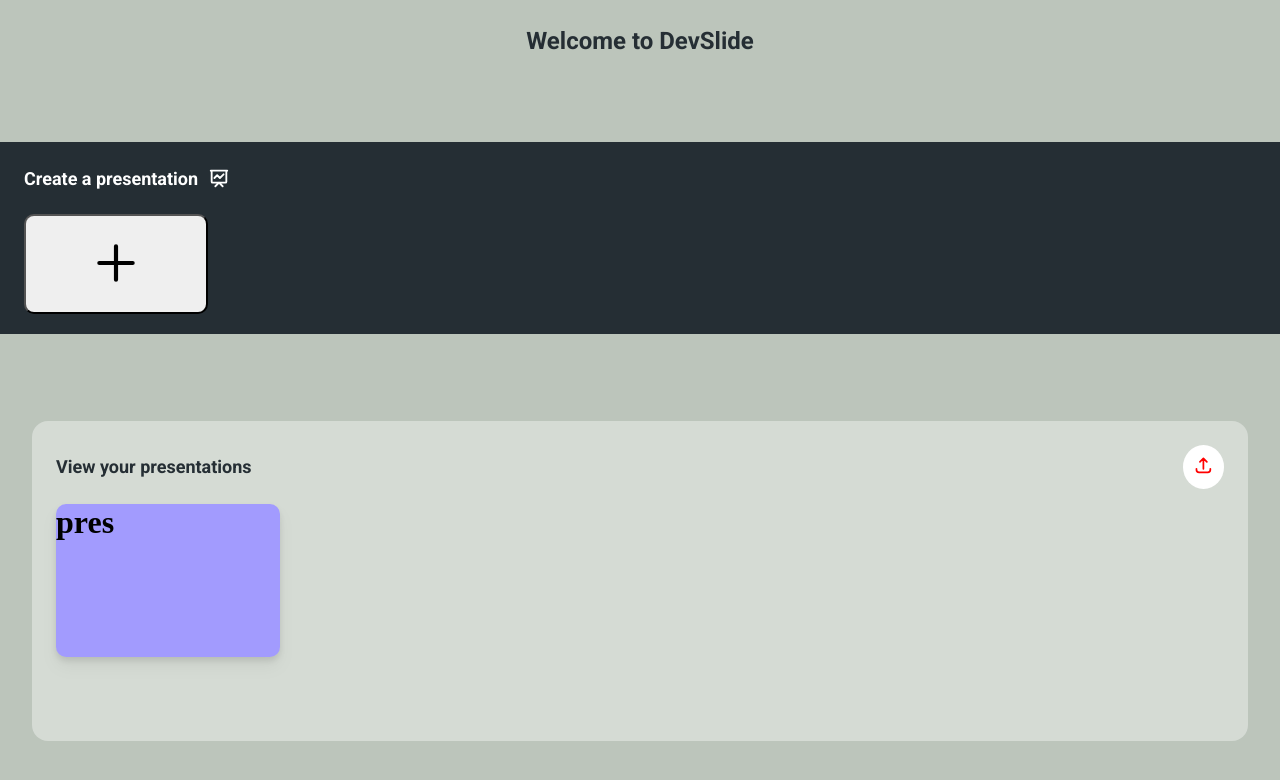
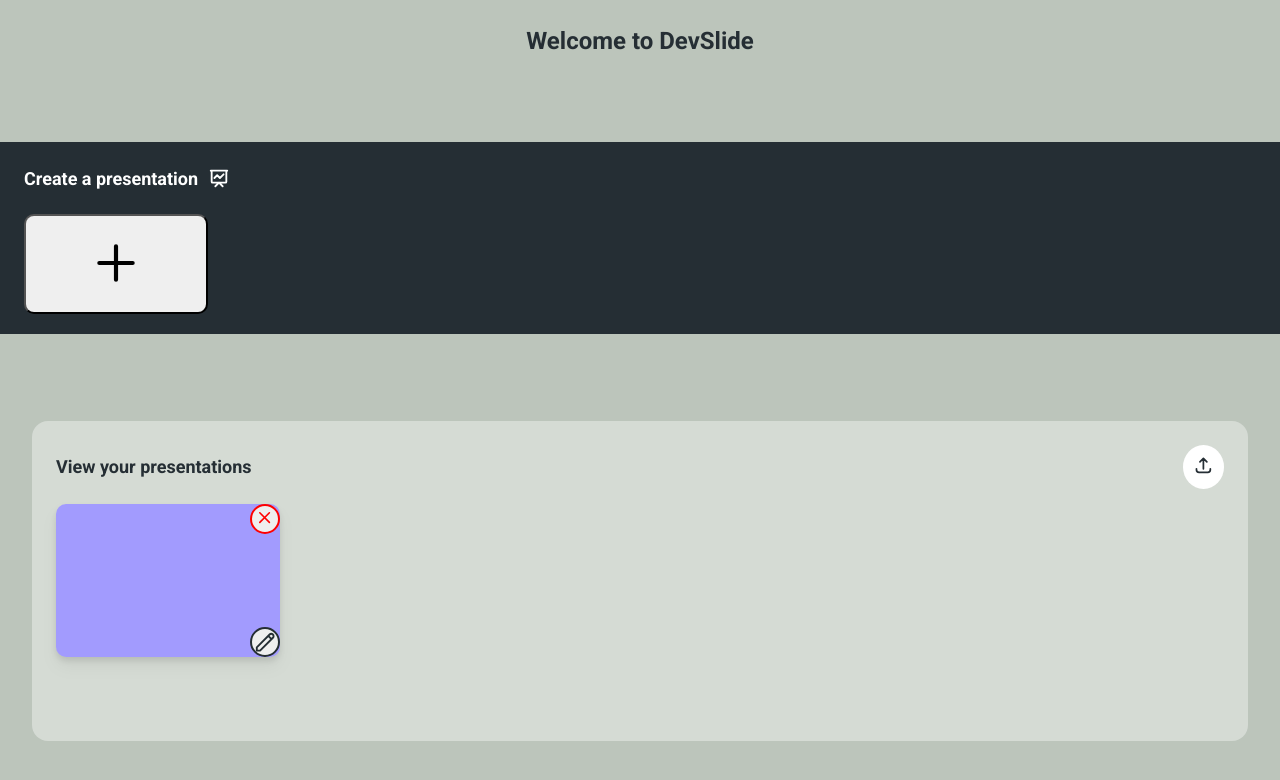
Before and after one commit to bertyn99/DevSlide, a Vue app: page /#/ in a window 1280 px wide. Shown: the top 780 px of the page. Built offline with nearby package versions, Linux system fonts and the light colour scheme; the HTML template or start-up script is replaced by a standard one.

Commit message:
add delete + edit button

```diff
--- a/src/assets/style/components/listPres.scss
+++ b/src/assets/style/components/listPres.scss
@@ -11,11 +11,11 @@
   width: 14rem;
   margin-top: 15px;
   border-radius: 10px;
-  filter: drop-shadow(0 10px 8px rgb(0 0 0 / 0.04))
-    drop-shadow(0 4px 3px rgb(0 0 0 / 0.1));
-    &:hover {
-      background-color: rgba(182, 181, 181, 0.973);
-    }
+  justify-content: space-between;
+  display: flex;
+  flex-direction: column;
+  align-items: flex-end;
+  filter: drop-shadow(0 10px 8px rgba(0, 0, 0, 0.04)) drop-shadow(0 4px 3px rgba(0, 0, 0, 0.1));
 }
 
 .allPrez{
@@ -66,7 +66,38 @@
 }
 
 .uploadIcon{
-  color: red !important;
+  color: theme.$secondary-color;
   width: 1.3rem;
   height: 1.3rem;
 }
+
+.deleteButton{
+  width: 1.9rem;
+  height: 1.9rem;
+  color: black;
+  border:solid 2px red;
+  border-radius: 50%;
+  padding: 2px;
+  align-content: center;
+  & svg{
+    color: red !important;
+    width: 1.2rem;
+    height: 1.2rem;
+
+  }
+}
+
+.editButton{
+  width: 1.9rem;
+  height: 1.9rem;
+  color: black;
+  border:solid 2px #252e34;
+  border-radius: 50%;
+  padding: 2px;
+  & svg{
+    color: theme.$secondary-color;
+    width: 1.4rem;
+   height: 1.4rem;
+
+  }
+}
--- a/src/components/ListPres.vue
+++ b/src/components/ListPres.vue
@@ -20,16 +20,49 @@
       </button>
     </div>
     <div class="list-container">
-      <div class="prez-items">
-        <h1>pres</h1>
+      <div v-for="p in pres" :key="p" class="prez-items">
+        <button class="deleteButton">
+          <svg
+            xmlns="http://www.w3.org/2000/svg"
+            class="h-6 w-6"
+            fill="none"
+            viewBox="0 0 24 24"
+            stroke="currentColor"
+            stroke-width="2"
+          >
+            <path
+              stroke-linecap="round"
+              stroke-linejoin="round"
+              d="M6 18L18 6M6 6l12 12"
+            />
+          </svg>
+        </button>
+        <button class="editButton">
+          <svg
+            xmlns="http://www.w3.org/2000/svg"
+            class="h-6 w-6"
+            fill="none"
+            viewBox="0 0 24 24"
+            stroke="currentColor"
+            stroke-width="2"
+          >
+            <path
+              stroke-linecap="round"
+              stroke-linejoin="round"
+              d="M15.232 5.232l3.536 3.536m-2.036-5.036a2.5 2.5 0 113.536 3.536L6.5 21.036H3v-3.572L16.732 3.732z"
+            />
+          </svg>
+        </button>
       </div>
     </div>
   </div>
 </template>
 
 <script setup>
+import { ref } from "@vue/reactivity";
+
 /* const { dialog } = require("electron"); */
-
+const pres = ref([""]);
 function loadPrezInMemory() {}
 
 function uploadPrez() {
```
